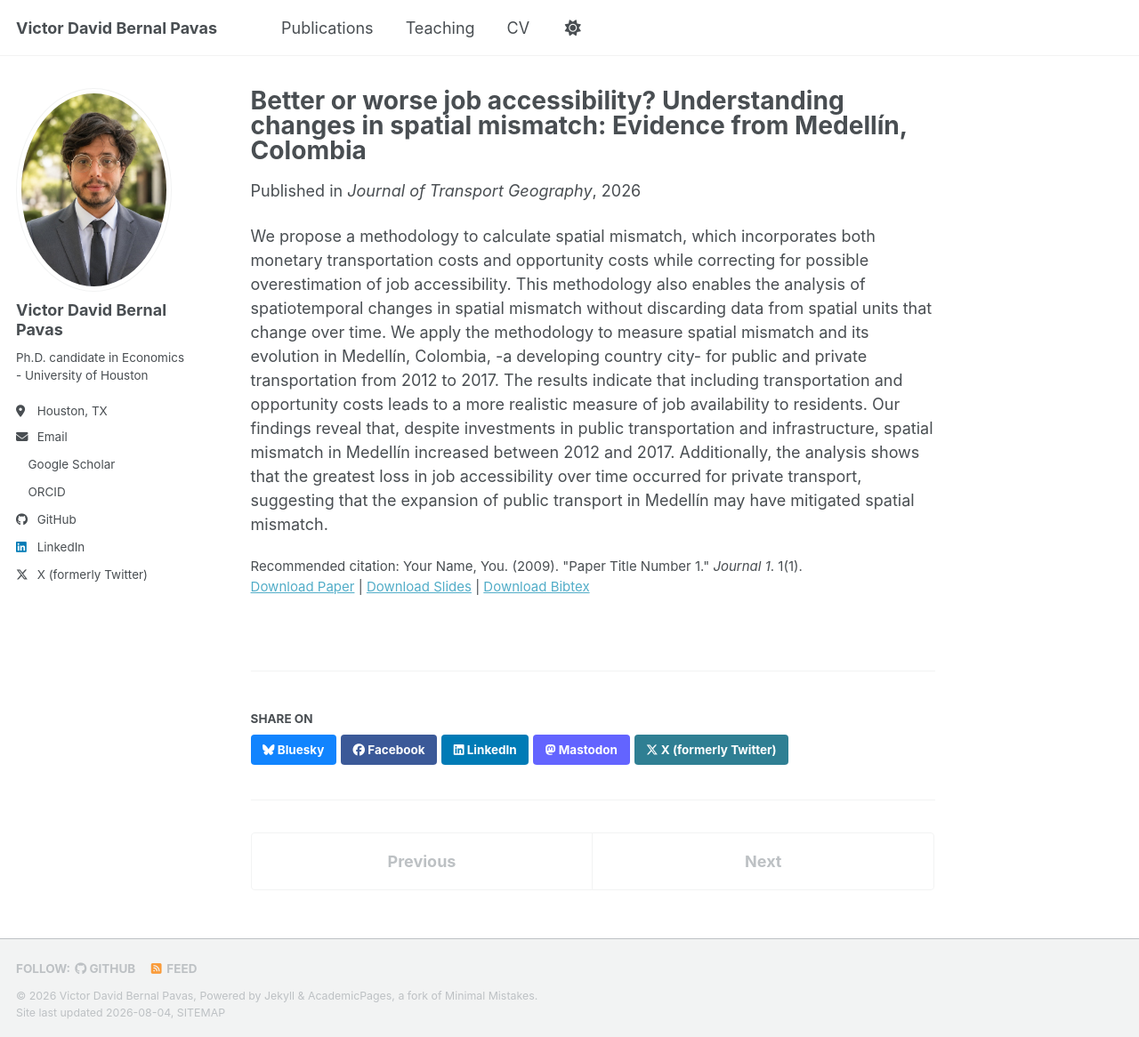
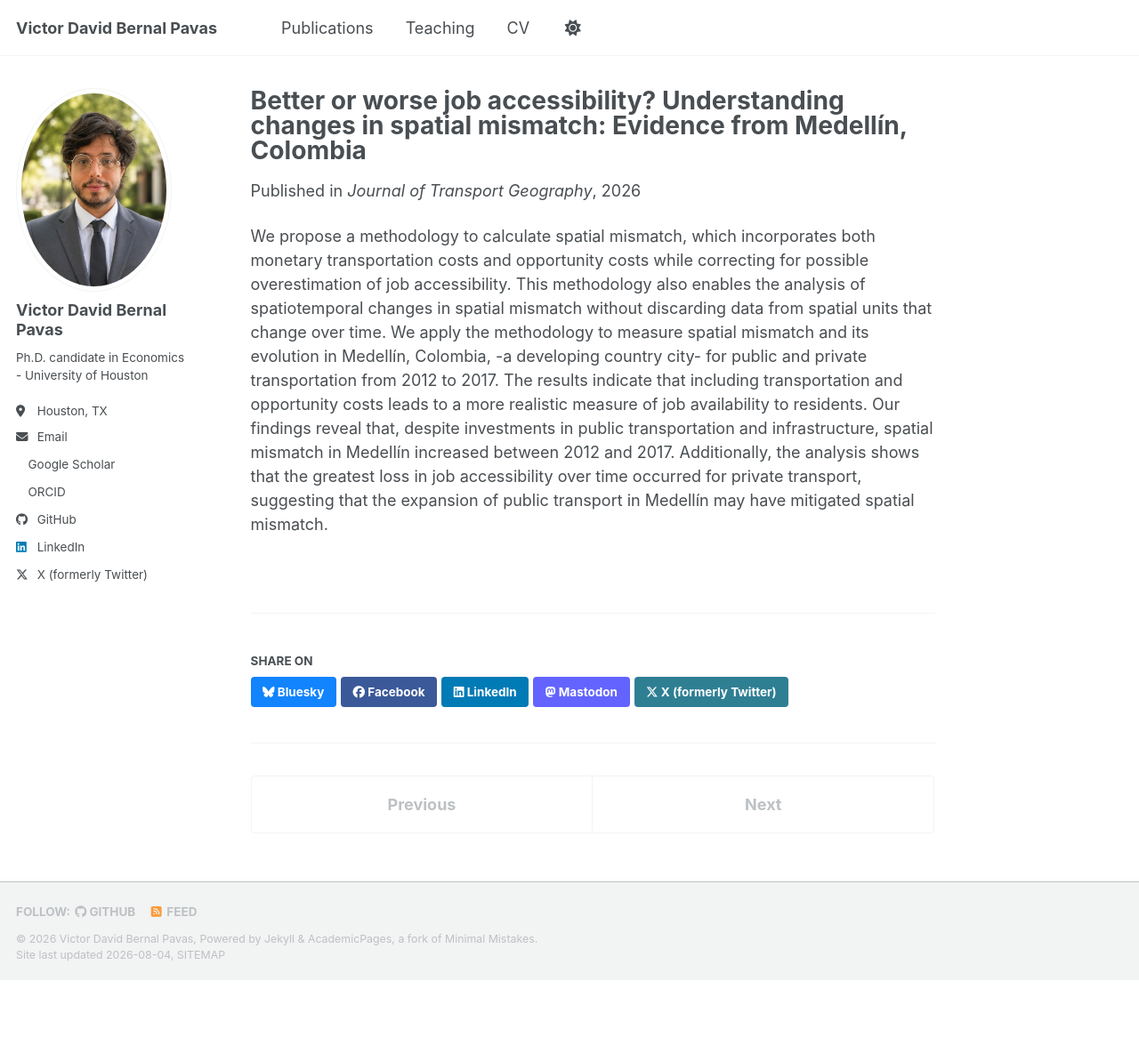
Before and after one commit to DavdBernal24/DavdBernal24.github.io, a Jekyll site: the page built from _publications/2009-10-01-paper-title-number-1.md, in a window 1280 px wide and 1166 px high. Shown: the whole window at 89% size. Built offline with Jekyll 4.4.1, drawn with Linux system fonts in a browser that asks for light colours; a style sheet for code colours, icons or effects is not loaded.

Commit message:
Update 2009-10-01-paper-title-number-1.md

```diff
--- a/_publications/2009-10-01-paper-title-number-1.md
+++ b/_publications/2009-10-01-paper-title-number-1.md
@@ -2,13 +2,10 @@
 title: "Better or worse job accessibility? Understanding changes in spatial mismatch: Evidence from Medellín, Colombia"
 collection: publications
 category: manuscripts
-permalink: /publication/2009-10-01-paper-title-number-1
+permalink: /publication/better-or-worse-job-accessibility-medellin
 excerpt: 'We propose a methodology to measure spatial mismatch that accounts for transportation costs, opportunity costs, and changes in spatial units over time. Applying this approach to Medellín, Colombia, we find that spatial mismatch increased from 2012 to 2017 despite investments in transportation infrastructure, with the largest losses in job accessibility occurring for private transport.'
 date: 2026-01-01
 venue: 'Journal of Transport Geography'
-slidesurl: 'https://academicpages.github.io/files/slides1.pdf'
-paperurl: 'https://academicpages.github.io/files/paper1.pdf'
-bibtexurl: 'https://academicpages.github.io/files/bibtex1.bib'
-citation: 'Your Name, You. (2009). &quot;Paper Title Number 1.&quot; <i>Journal 1</i>. 1(1).'
+paperurl: 'https://doi.org/10.1016/j.jtrangeo.2025.104341'
 ---
 We propose a methodology to calculate spatial mismatch, which incorporates both monetary transportation costs and opportunity costs while correcting for possible overestimation of job accessibility. This methodology also enables the analysis of spatiotemporal changes in spatial mismatch without discarding data from spatial units that change over time. We apply the methodology to measure spatial mismatch and its evolution in Medellín, Colombia, -a developing country city- for public and private transportation from 2012 to 2017. The results indicate that including transportation and opportunity costs leads to a more realistic measure of job availability to residents. Our findings reveal that, despite investments in public transportation and infrastructure, spatial mismatch in Medellín increased between 2012 and 2017. Additionally, the analysis shows that the greatest loss in job accessibility over time occurred for private transport, suggesting that the expansion of public transport in Medellín may have mitigated spatial mismatch.
```
